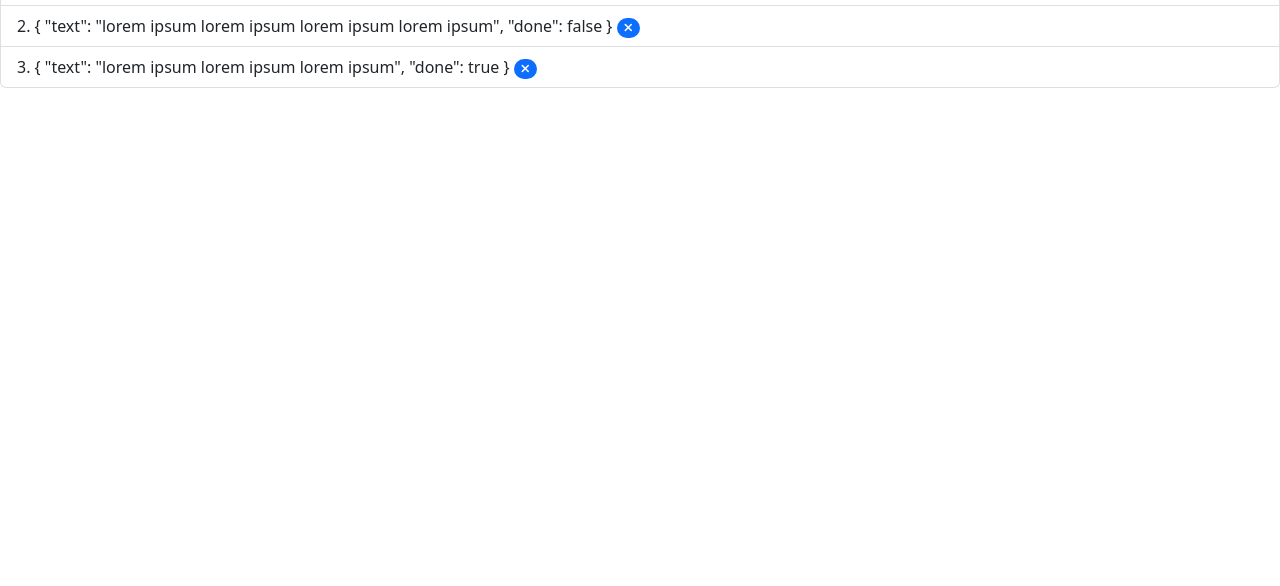
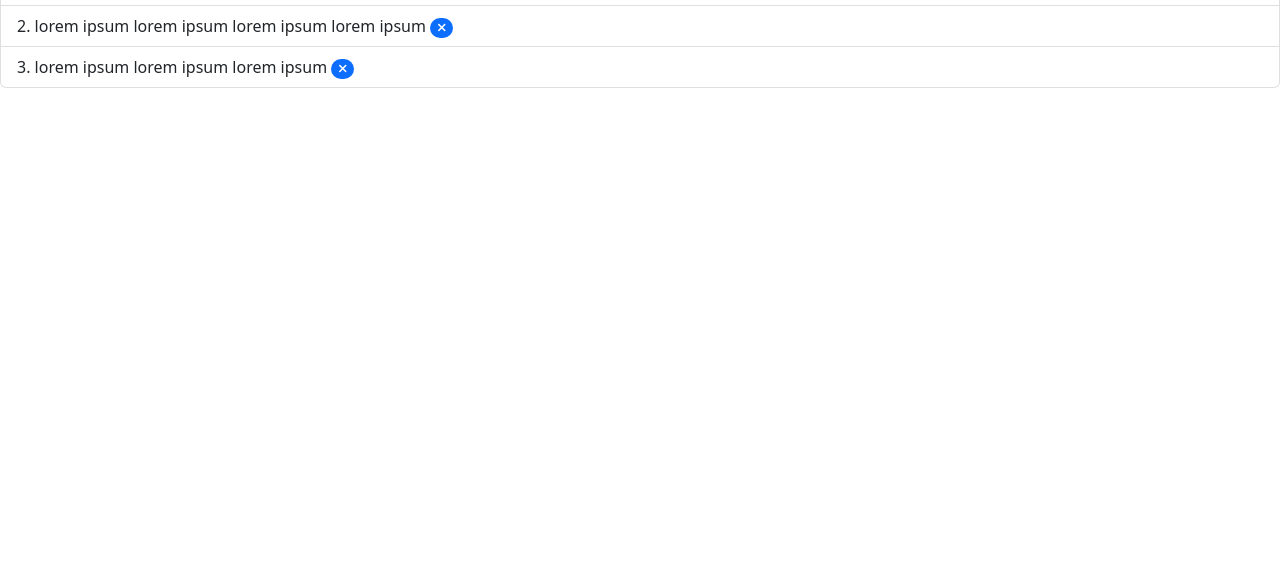
Before and after one commit to SimoLomba53/vue-todolist, a plain HTML site: page index.html in a window 1280 px wide. Shown: the part 214-800 px from the top of the page. Drawn offline with nearby package versions, Linux system fonts and the light colour scheme.

Commit message:
sviluppo dell'esercizio con milestone 3

```diff
--- a/css/style.css
+++ b/css/style.css
@@ -0,0 +1,3 @@
+.banned{
+    text-decoration: line-through;
+}
--- a/index.html
+++ b/index.html
@@ -24,7 +24,7 @@
     <nav class="navbar bg-light">
         <div class="container">
             <a class="navbar-brand" href="#">
-                <img src="/docs/5.2/assets/brand/bootstrap-logo.svg" alt="Bootstrap" width="30" height="24">
+                <img src="" alt="Bootstrap" width="30" height="24">
             </a>
         </div>
     </nav>
@@ -41,8 +41,8 @@
      </div>
      <h1>Lista delle tasks</h1>
      <ol class="list-group list-group-numbered">
-        <li id="listitem" v-for="(text,index) in texts" class="list-group-item">
-            {{ text }}
+        <li id="listitem" v-for="text in todo" class="list-group-item" >
+            {{ text.text }}
             <span @click="removeText(index)" class="badge bg-primary rounded-pill ms-auto">
             <i class="fa fa-times"></i>
             </span>
--- a/js/main.js
+++ b/js/main.js
@@ -3,7 +3,7 @@ const { createApp } = Vue;
 createApp({
     data() {
         return {
-          texts:[
+          todo:[
             {
                 text:"lorem ipsum lorem ipsum lorem ipsum",
                 done:true,
@@ -21,11 +21,12 @@ createApp({
             ],
 
             newText: "",
-        }
-    },
 
 
+        }
 
+
+    },
 
 
 
```
